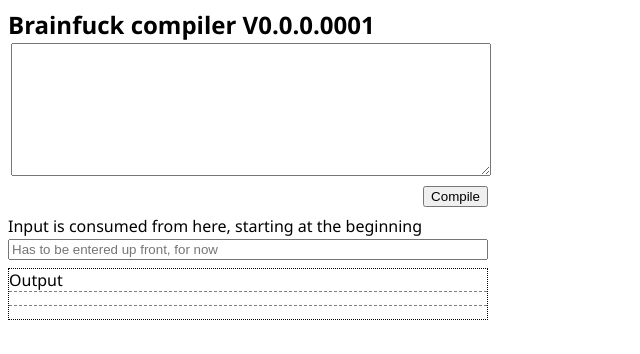
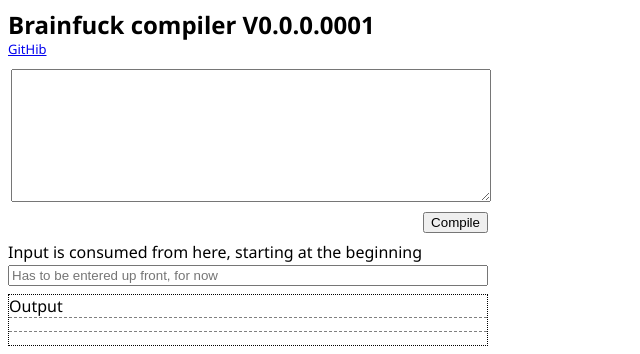
Before and after one commit to dipique/bf-js, a plain HTML site: page index.html in a window 1280 px wide. Shown: the whole page, without its empty margins (0-640 px from the left). Drawn offline with Linux system fonts and the light colour scheme.

Commit message:
Added github page link

```diff
--- a/index.html
+++ b/index.html
@@ -32,6 +32,7 @@
     </head>
     <body>
         <label id='myLbl' class='grid-title'>Brainfuck compiler V0.0.0.0001</label>
+        <a href="https://github.com/dipique/bf-js">GitHib</a>
         <div class='program-text'>
             <textarea id='txtProgram' class="code-text"></textarea>
             <button id='btnCompile'>Compile</button>
--- a/style.css
+++ b/style.css
@@ -5,6 +5,10 @@ body {
     width: 30em;
     gap: .5em;
     font-family: 'Segoe UI', Roboto, Oxygen, Ubuntu, Cantarell, 'Open Sans', sans-serif;
+}
+
+a {
+    font-size: small;
 }
 
 label {
```
